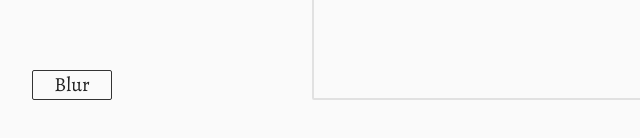
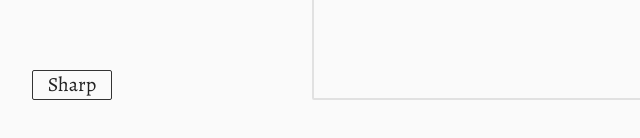
Before and after one commit to jacksondc/fog, a plain HTML site: page index.html in a window 1280 px wide. Shown: the part 460-598 px from the top of the page, 8-648 px from the left. Drawn offline with nearby package versions, Linux system fonts and the light colour scheme.

Commit message:
Clarify toggle states (now blurry/sharp)

```diff
--- a/index.html
+++ b/index.html
@@ -27,7 +27,7 @@
         <div class="main">
           <a href="javascript:window.location.href=window.location.href" class="logo"></a>
           <div class="info"></div>
-          <div class="toggle">Clear</div>
+          <div class="toggle">Blurry</div>
           <div class="wrap"><textarea class="write mousetrap blur notext"></textarea></div>
         </div>
 
--- a/js/main.js
+++ b/js/main.js
@@ -4,7 +4,7 @@ var hasLocalStorage = localStorageTest();
 
 var write;
 
-function localStorageTest(){
+function localStorageTest() {
     var test = 'test';
     try {
         localStorage.setItem(test, test);
@@ -32,10 +32,10 @@ function toggleBlur() {
   var toggle = $('.toggle');
 
   var text = toggle.html();
-  if(text === 'Blur') {
-    toggle.html('Clear');
+  if(text === 'Sharp') {
+    toggle.html('Blurry');
   } else {
-    toggle.html('Blur');
+    toggle.html('Sharp');
   }
   foggy = !foggy;
 }
@@ -64,7 +64,6 @@ $(document).ready(function() {
   if(hasLocalStorage){
     var used = localStorage.getItem('alreadyUsed');
     if(!used || used === "null") {
-      console.log('used is, again, null');
       localStorage.setItem('alreadyUsed', true);
       $('body').toggleClass('modal-open');
     }
```
